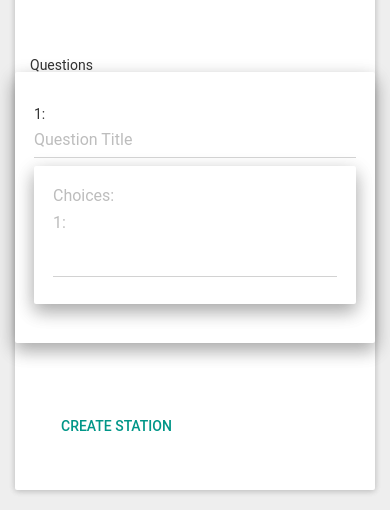
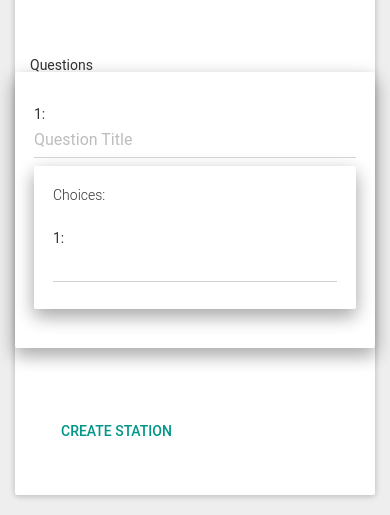
Before and after one commit to nmill128/SapQR, a Flask app: template app/templates/createStation.html in a window 390 px wide. Shown: the part 439-954 px from the top of the page. Run offline with Flask 2, Linux system fonts and the light colour scheme; the template is opened without the code that fills it, so the values that code supplies are empty; some libraries are stand-ins or nearby versions.

Commit message:
More editing to question

```diff
--- a/app/templates/createStation.html
+++ b/app/templates/createStation.html
@@ -59,10 +59,10 @@
 									</div>
 								</div>
 								<div class="well">
-									<label>Choices: </label>
+									<p>Choices: </p>
 									<div class="row">
-										<div class="col-md-3">
-											<label>1:</label>
+										<div class="col-md-3 customlabel">
+											1:
 										</div>
 										<div class="col-md-9">
 											<input class="form-control" type="text"></input>
```
